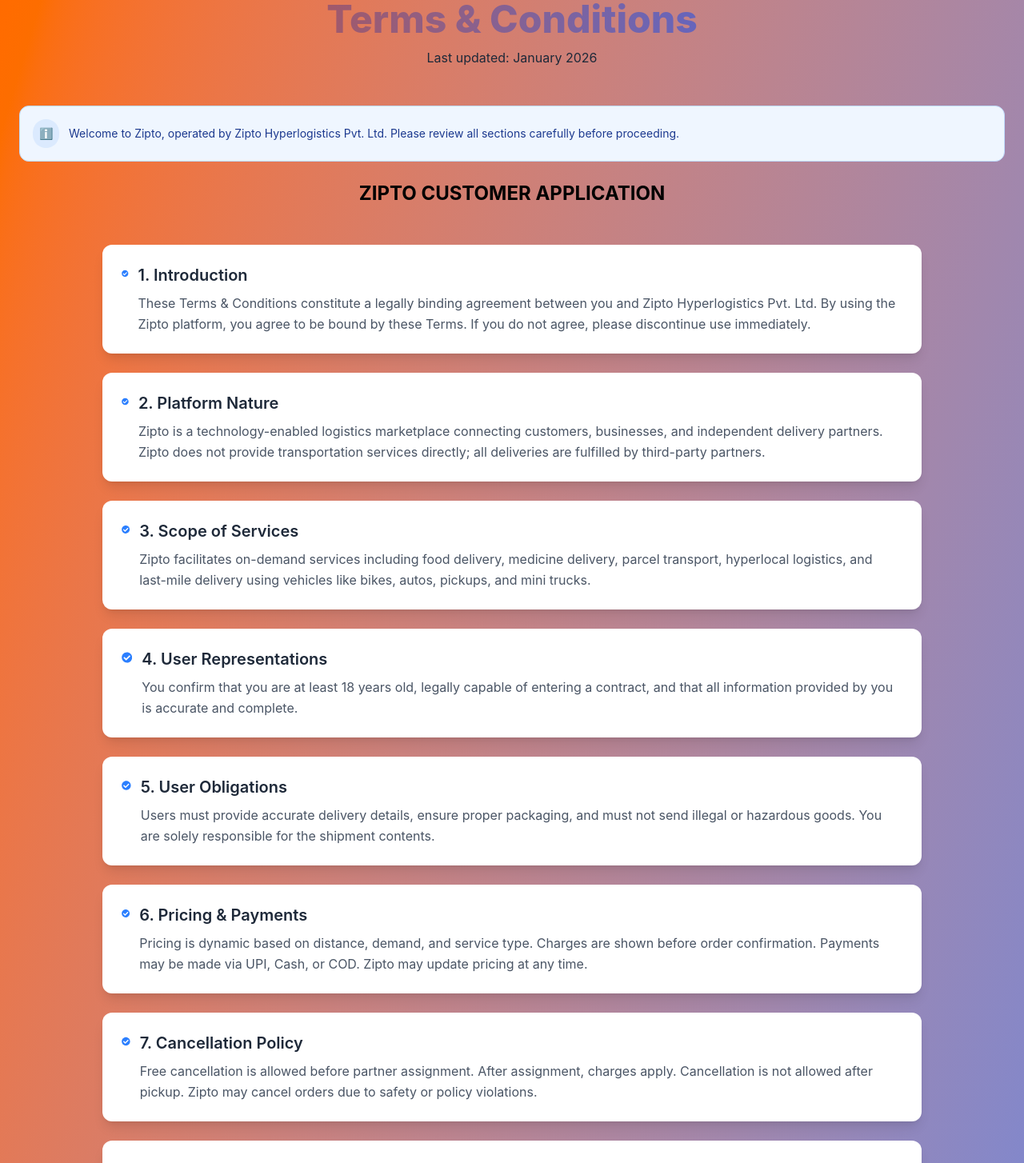
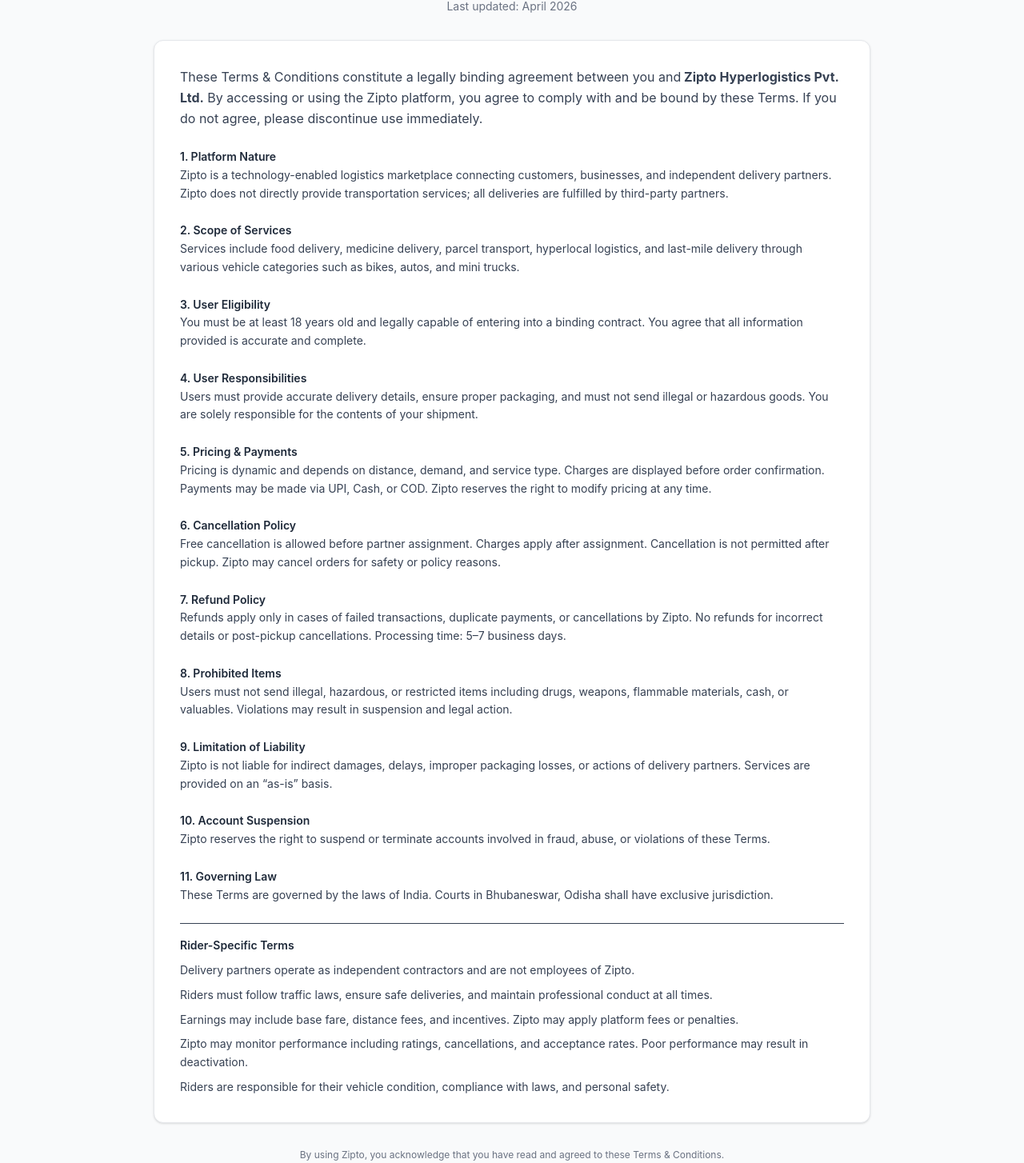
Before and after one commit to ridezipto-app/Zipto-Website, a React (Vite) app in the folder Frontend/: page /terms-of-service in a window 1280 px wide. Shown: the part 260-1714 px from the top of the page at 80% size. Built offline with nearby package versions, Linux system fonts and the light colour scheme.

Commit message:
Update TermsConditions.jsx

```diff
--- a/Frontend/src/pages/TermsConditions.jsx
+++ b/Frontend/src/pages/TermsConditions.jsx
@@ -1,8 +1,7 @@
-import React from "react";
-import { FaCheckCircle, FaEnvelope, FaMotorcycle } from "react-icons/fa";
+import React, { useEffect } from "react";
+import { FaEnvelope } from "react-icons/fa";
 import ziptoLogo from "../assets/zipto.jpeg";
 import { useNavigate } from "react-router-dom";
-import { useEffect } from "react";
 
 export default function TermsConditions() {
   const navigate = useNavigate();
@@ -11,236 +10,175 @@
     window.scrollTo(0, 0);
   }, []);
 
-const sections = [
-  {
-    title: "1. Introduction",
-    text: `These Terms & Conditions constitute a legally binding agreement between you and Zipto Hyperlogistics Pvt. Ltd. By using the Zipto platform, you agree to be bound by these Terms. If you do not agree, please discontinue use immediately.`,
-  },
-  {
-    title: "2. Platform Nature",
-    text: `Zipto is a technology-enabled logistics marketplace connecting customers, businesses, and independent delivery partners. Zipto does not provide transportation services directly; all deliveries are fulfilled by third-party partners.`,
-  },
-  {
-    title: "3. Scope of Services",
-    text: `Zipto facilitates on-demand services including food delivery, medicine delivery, parcel transport, hyperlocal logistics, and last-mile delivery using vehicles like bikes, autos, pickups, and mini trucks.`,
-  },
-  {
-    title: "4. User Representations",
-    text: `You confirm that you are at least 18 years old, legally capable of entering a contract, and that all information provided by you is accurate and complete.`,
-  },
-  {
-    title: "5. User Obligations",
-    text: `Users must provide accurate delivery details, ensure proper packaging, and must not send illegal or hazardous goods. You are solely responsible for the shipment contents.`,
-  },
-  {
-    title: "6. Pricing & Payments",
-    text: `Pricing is dynamic based on distance, demand, and service type. Charges are shown before order confirmation. Payments may be made via UPI, Cash, or COD. Zipto may update pricing at any time.`,
-  },
-  {
-    title: "7. Cancellation Policy",
-    text: `Free cancellation is allowed before partner assignment. After assignment, charges apply. Cancellation is not allowed after pickup. Zipto may cancel orders due to safety or policy violations.`,
-  },
-  {
-    title: "8. Refund Policy",
-    text: `Refunds are applicable only for failed transactions, duplicate payments, or cancellations by Zipto. No refunds for incorrect address, customer unavailability, or post-pickup cancellations. Processing time: 5–7 business days.`,
-  },
-  {
-    title: "9. Prohibited Items",
-    text: `Users must not send illegal (drugs, weapons), hazardous (flammable, toxic), or restricted items (cash, valuables, alcohol). Violations may lead to account suspension and legal action.`,
-  },
-  {
-    title: "10. Limitation of Liability",
-    text: `Zipto is not liable for indirect damages, delays, improper packaging losses, or actions of delivery partners. Services are provided on an "as-is" basis.`,
-  },
-  {
-    title: "11. Indemnification",
-    text: `You agree to indemnify Zipto against claims, damages, or legal costs arising from misuse, violations, or illegal shipments.`,
-  },
-  {
-    title: "12. Intellectual Property",
-    text: `All content including logo, design, and technology belongs to Zipto. Unauthorized use is strictly prohibited.`,
-  },
-  {
-    title: "13. Account Suspension",
-    text: `Zipto may suspend or terminate accounts involved in fraud, abuse, or policy violations.`,
-  },
-  {
-    title: "14. Force Majeure",
-    text: `Zipto is not responsible for delays or failures due to events beyond control such as natural disasters, government actions, or network failures.`,
-  },
-  {
-    title: "15. Governing Law",
-    text: `These Terms are governed by the laws of India. Courts in Bhubaneswar, Odisha shall have exclusive jurisdiction.`,
-  },
-];
-
-const riderSections = [
-  {
-    title: "1. Independent Contractor Status",
-    text: `Delivery partners operate as independent contractors. This agreement does not create employment, partnership, or agency relationships.`,
-  },
-  {
-    title: "2. Service Obligations",
-    text: `Riders must complete deliveries responsibly, follow traffic laws, maintain professionalism, and ensure package safety.`,
-  },
-  {
-    title: "3. Earnings & Payouts",
-    text: `Earnings include base fare, distance fees, and incentives. Zipto may deduct platform fees or penalties where applicable.`,
-  },
-  {
-    title: "4. Performance Monitoring",
-    text: `Zipto may track acceptance rate, cancellations, and customer ratings. Poor performance may lead to deactivation.`,
-  },
-  {
-    title: "5. Prohibited Conduct",
-    text: `Riders must not tamper with goods, misuse customer data, accept illegal deliveries, or engage in fraud.`,
-  },
-  {
-    title: "6. Liability & Risk",
-    text: `Riders are responsible for their vehicle condition, legal compliance, and personal safety.`,
-  },
-  {
-    title: "7. Termination",
-    text: `Zipto may deactivate rider accounts without notice in cases of misconduct, fraud, or policy violations.`,
-  },
-];
-
   return (
     <>
       {/* Back Button */}
       <div className="p-4">
         <button
           onClick={() => navigate("/")}
-          className="flex items-center gap-2 bg-white text-blue-600 font-semibold px-4 py-2 rounded-lg shadow hover:bg-blue-50 transition"
+          className="flex items-center gap-2 bg-white text-blue-600 font-semibold px-4 py-2 rounded-lg border hover:bg-blue-50 transition"
         >
           ← Back to Home
         </button>
       </div>
 
-      <div className="min-h-screen bg-gradient-to-br from-orange-500 to-blue-500 py-16 px-6">
+      <div className="min-h-screen bg-gray-50 py-12 px-4">
 
         {/* Logo */}
-        <div className="flex justify-center mb-6">
-          <div className="flex items-center gap-3">
+        <div className="flex justify-center mb-4">
           <img
             src={ziptoLogo}
             alt="Zipto Logo"
-              className="h-25 w-25 rounded-lg"
+            className="h-20 w-20 rounded-lg"
           />
-          </div>
         </div>
 
         {/* Title */}
-        <div className="text-center mb-12">
-          <h1 className="text-5xl font-extrabold bg-gradient-to-r from-orange-700 to-blue-600 bg-clip-text text-transparent">
+        <div className="text-center mb-8">
+          <h1 className="text-3xl font-bold text-gray-800">
             Terms & Conditions
           </h1>
-
-          <p className="text-gray-800 mt-3">
-            Last updated: January 2026
+          <p className="text-gray-500 text-sm mt-1">
+            Last updated: April 2026
           </p>
         </div>
-        <div className="bg-blue-50 border border-blue-200 rounded-xl p-4 text-blue-900 text-sm mb-6 flex items-center gap-3">
 
-  {/* Icon */}
-  <div className="bg-blue-100 text-blue-600 p-2 rounded-full flex items-center justify-center">
-    <span className="text-sm">ℹ️</span>
+        {/* MAIN CARD */}
+        <div className="max-w-4xl mx-auto bg-white border border-gray-200 rounded-xl p-8 shadow-sm">
+
+          {/* Intro */}
+          <p className="text-gray-700 mb-6 leading-relaxed">
+            These Terms & Conditions constitute a legally binding agreement between you and
+            <strong> Zipto Hyperlogistics Pvt. Ltd.</strong> By accessing or using the Zipto platform,
+            you agree to comply with and be bound by these Terms. If you do not agree, please discontinue use immediately.
+          </p>
+
+          {/* Content */}
+          <div className="space-y-6 text-gray-700 text-sm leading-relaxed">
+
+            <div>
+              <h2 className="font-semibold text-gray-800">1. Platform Nature</h2>
+              <p>
+                Zipto is a technology-enabled logistics marketplace connecting customers, businesses, and independent delivery partners.
+                Zipto does not directly provide transportation services; all deliveries are fulfilled by third-party partners.
+              </p>
             </div>
 
-  {/* Text */}
-  <p className="leading-relaxed">
-    Welcome to Zipto, operated by Zipto Hyperlogistics Pvt. Ltd. Please review all sections carefully before proceeding.
+            <div>
+              <h2 className="font-semibold text-gray-800">2. Scope of Services</h2>
+              <p>
+                Services include food delivery, medicine delivery, parcel transport, hyperlocal logistics, and last-mile delivery
+                through various vehicle categories such as bikes, autos, and mini trucks.
+              </p>
+            </div>
+
+            <div>
+              <h2 className="font-semibold text-gray-800">3. User Eligibility</h2>
+              <p>
+                You must be at least 18 years old and legally capable of entering into a binding contract.
+                You agree that all information provided is accurate and complete.
+              </p>
+            </div>
+
+            <div>
+              <h2 className="font-semibold text-gray-800">4. User Responsibilities</h2>
+              <p>
+                Users must provide accurate delivery details, ensure proper packaging, and must not send illegal or hazardous goods.
+                You are solely responsible for the contents of your shipment.
+              </p>
+            </div>
+
+            <div>
+              <h2 className="font-semibold text-gray-800">5. Pricing & Payments</h2>
+              <p>
+                Pricing is dynamic and depends on distance, demand, and service type. Charges are displayed before order confirmation.
+                Payments may be made via UPI, Cash, or COD. Zipto reserves the right to modify pricing at any time.
+              </p>
+            </div>
+
+            <div>
+              <h2 className="font-semibold text-gray-800">6. Cancellation Policy</h2>
+              <p>
+                Free cancellation is allowed before partner assignment. Charges apply after assignment.
+                Cancellation is not permitted after pickup. Zipto may cancel orders for safety or policy reasons.
+              </p>
+            </div>
+
+            <div>
+              <h2 className="font-semibold text-gray-800">7. Refund Policy</h2>
+              <p>
+                Refunds apply only in cases of failed transactions, duplicate payments, or cancellations by Zipto.
+                No refunds for incorrect details or post-pickup cancellations. Processing time: 5–7 business days.
+              </p>
+            </div>
+
+            <div>
+              <h2 className="font-semibold text-gray-800">8. Prohibited Items</h2>
+              <p>
+                Users must not send illegal, hazardous, or restricted items including drugs, weapons, flammable materials,
+                cash, or valuables. Violations may result in suspension and legal action.
+              </p>
+            </div>
+
+            <div>
+              <h2 className="font-semibold text-gray-800">9. Limitation of Liability</h2>
+              <p>
+                Zipto is not liable for indirect damages, delays, improper packaging losses, or actions of delivery partners.
+                Services are provided on an “as-is” basis.
+              </p>
+            </div>
+
+            <div>
+              <h2 className="font-semibold text-gray-800">10. Account Suspension</h2>
+              <p>
+                Zipto reserves the right to suspend or terminate accounts involved in fraud, abuse, or violations of these Terms.
+              </p>
+            </div>
+
+            <div>
+              <h2 className="font-semibold text-gray-800">11. Governing Law</h2>
+              <p>
+                These Terms are governed by the laws of India. Courts in Bhubaneswar, Odisha shall have exclusive jurisdiction.
+              </p>
+            </div>
+
+            {/* Rider Section */}
+            <div className="pt-4 border-t">
+              <h2 className="font-semibold text-gray-800 mb-2">
+                Rider-Specific Terms
+              </h2>
+
+              <p>
+                Delivery partners operate as independent contractors and are not employees of Zipto.
               </p>
 
-</div>
+              <p className="mt-2">
+                Riders must follow traffic laws, ensure safe deliveries, and maintain professional conduct at all times.
+              </p>
 
-        {/* CUSTOMER TERMS */}
-        <div className="max-w-5xl mx-auto grid gap-6">
+              <p className="mt-2">
+                Earnings may include base fare, distance fees, and incentives. Zipto may apply platform fees or penalties.
+              </p>
 
-          <h2 className="text-2xl font-bold text-center mb-6">
-            ZIPTO CUSTOMER APPLICATION
-          </h2>
+              <p className="mt-2">
+                Zipto may monitor performance including ratings, cancellations, and acceptance rates.
+                Poor performance may result in deactivation.
+              </p>
 
-          {sections.map((item, index) => (
-            <div
-              key={index}
-              className="bg-white shadow-lg rounded-xl p-6 hover:shadow-2xl transition"
-            >
-              <div className="flex items-start gap-3">
-
-                <FaCheckCircle className="text-blue-500 mt-1" />
-
-                <div>
-                  <h3 className="text-xl font-semibold text-gray-800">
-                    {item.title}
-                  </h3>
-
-                  <p className="text-gray-600 mt-2 leading-relaxed">
-                    {item.text}
+              <p className="mt-2">
+                Riders are responsible for their vehicle condition, compliance with laws, and personal safety.
               </p>
             </div>
 
           </div>
         </div>
-          ))}
-
-        </div>
-
-        {/* RIDER TERMS */}
-        <div className="max-w-5xl mx-auto grid gap-6 mt-16">
-
-          <h2 className="text-2xl font-bold text-center flex items-center justify-center gap-2">
-             ZIPTO RIDER APPLICATION
-          </h2>
-
-          {riderSections.map((item, index) => (
-            <div
-              key={index}
-              className="bg-white shadow-lg rounded-xl p-6 hover:shadow-2xl transition"
-            >
-              <div className="flex items-start gap-3">
-
-                <FaCheckCircle className="text-orange-500 mt-1" />
-
-                <div>
-                  <h3 className="text-xl font-semibold text-gray-800">
-                    {item.title}
-                  </h3>
-
-                  <p className="text-gray-600 mt-2 leading-relaxed">
-                    {item.text}
-                  </p>
-                </div>
-
-              </div>
-            </div>
-          ))}
-
-        </div>
-
-        {/* Contact Section */}
-        <div className="mt-12 bg-gradient-to-r from-blue-600 to-orange-500 text-white rounded-2xl p-8 text-center">
-
-          <FaEnvelope className="text-3xl mx-auto mb-4" />
-
-          <h2 className="text-2xl font-semibold mb-3">Contact Us</h2>
-
-          <p className="opacity-90 mb-4">
-            If you have questions about this Terms & Conditions, contact us.
-          </p>
-
-          <p>Email:  legal@ridezipto.com</p>
-          <p>Phone: +91 9090029996</p>
-          <p> Bhubaneswar, Odisha </p>
-
-        </div>
-
-        <p className="text-center text-gray-800 mt-10 text-sm">
-          🛡️ By using Zipto, you acknowledge that you have read this Terms & Condition.
-        </p>
 
 
 
+        {/* Footer */}
+        <p className="text-center text-gray-500 mt-8 text-xs">
+          By using Zipto, you acknowledge that you have read and agreed to these Terms & Conditions.
+        </p>
 
       </div>
     </>
```
Lines whose indentation alone changed are shown as unchanged.
